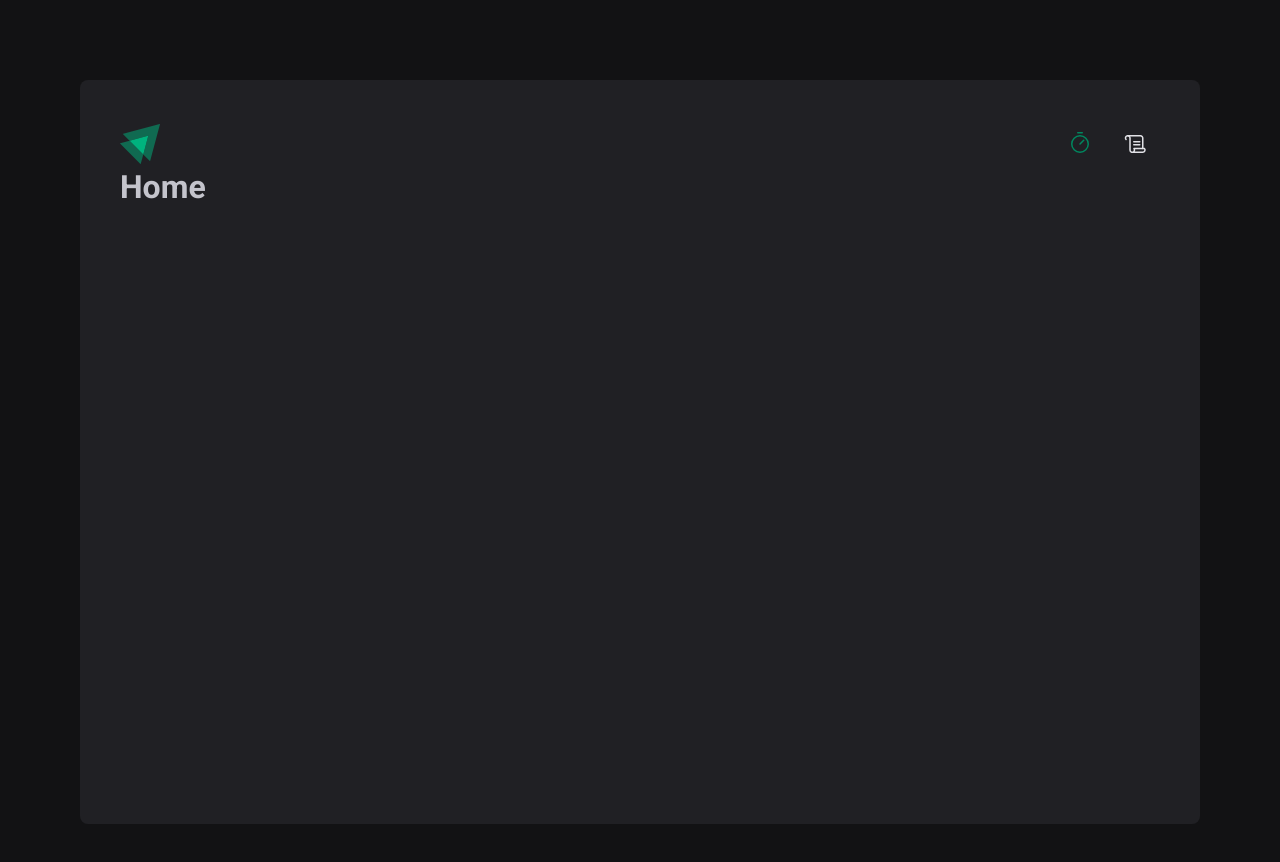
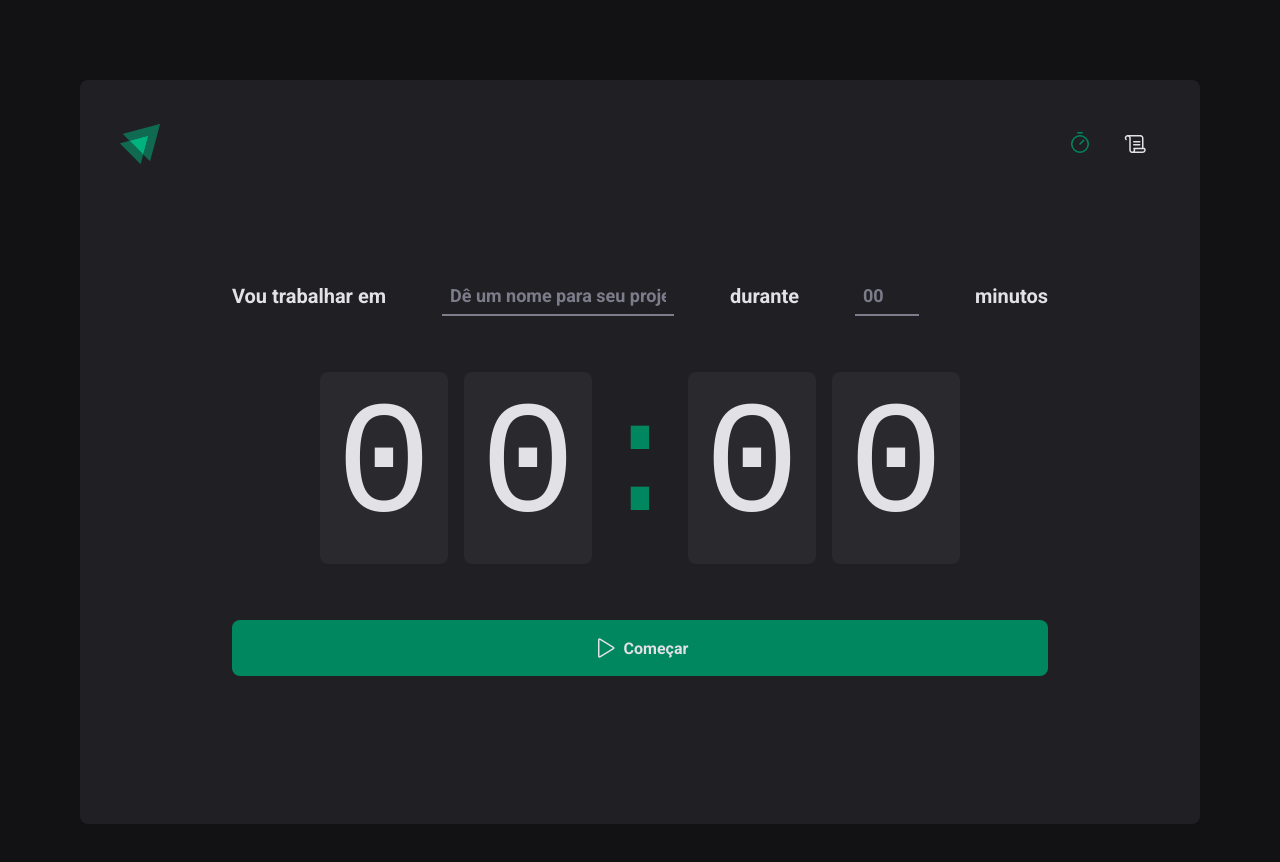
Before and after one commit to lirasusejdev/ignite-23-Project02, a React (Vite) app in the folder 02-ignite-timer/: page / in a window 1280 px wide. Shown: the top 862 px of the page. Built offline with nearby package versions, Linux system fonts and the light colour scheme.

Commit message:
adicionado a home

```diff
--- a/02-ignite-timer/src/pages/Home.tsx
+++ /dev/null
@@ -1,4 +0,0 @@
-
-export function Home() {
-  return <h1>Home</h1>
-}
--- /dev/null
+++ b/02-ignite-timer/src/pages/Home/index.tsx
@@ -0,0 +1,45 @@
+import { Play } from 'phosphor-react'
+import {
+  CountdownContainer,
+  FormContainer,
+  HomeContainer,
+  Separator,
+  StartCountdownButton,
+  TaskInput,
+  MinutesAmoutInput
+} from './styles'
+
+export function Home() {
+  return (
+    <HomeContainer>
+      <form action="">
+        <FormContainer>
+          <label htmlFor="task">Vou trabalhar em </label>
+          <TaskInput id="task" placeholder="Dê um nome para seu projeto" />
+
+          <label htmlFor="task">durante</label>
+          <MinutesAmoutInput
+            type="number"
+            placeholder="00"
+            id="minutesAmount"
+          />
+
+          <span>minutos</span>
+        </FormContainer>
+
+        <CountdownContainer>
+          <span>0</span>
+          <span>0</span>
+          <Separator>:</Separator>
+          <span>0</span>
+          <span>0</span>
+        </CountdownContainer>
+
+        <StartCountdownButton type="submit">
+          <Play size={24} />
+          Começar
+        </StartCountdownButton>
+      </form>
+    </HomeContainer>
+  )
+}
--- /dev/null
+++ b/02-ignite-timer/src/pages/Home/styles.ts
@@ -0,0 +1,104 @@
+import { styled } from 'styled-components'
+
+export const HomeContainer = styled.main`
+  /* height: 100%; */
+  flex: 1;
+  display: flex;
+  align-items: center;
+  justify-content: center;
+
+  form {
+    display: flex;
+    flex-direction: column;
+    align-items: center;
+    gap: 3.5rem;
+  }
+`
+
+export const FormContainer = styled.div`
+  width: 100%;
+  display: flex;
+  align-items: center;
+  justify-content: center;
+  gap: 3.5rem;
+  color: ${props => props.theme['gray-100']};
+  font-size: 1.25rem;
+  font-weight: bold;
+  flex-wrap: wrap;
+`
+
+const BaseInput = styled.input`
+  background: transparent;
+  height: 2.5rem;
+  border: 0;
+  border-bottom: 2px solid ${props => props.theme['gray-500']};
+  font-weight: bold;
+  font-size: 1.125rem;
+  padding: 0 0.5rem;
+  color: ${props => props.theme['gray-100']};
+
+  &:focus {
+    box-shadow: none;
+    border-color: ${props => props.theme['green-500']};
+  }
+
+  &::placeholder {
+    color: ${props => props.theme['gray-500']};
+  }
+`
+
+export const TaskInput = styled(BaseInput)`
+  flex: 1;
+`
+
+export const MinutesAmoutInput = styled(BaseInput)`
+  width: 4rem;
+`
+
+export const CountdownContainer = styled.div`
+  font-family: 'Roboto Mono', monospace;
+  font-size: 10rem;
+  line-height: 8rem;
+  color: ${props => props.theme['gray-100']};
+  display: flex;
+  gap: 1rem;
+
+  span {
+    background: ${props => props.theme['gray-700']};
+    padding: 2rem 1rem;
+    border-radius: 8px;
+  }
+`
+
+export const Separator = styled.div`
+  padding: 2rem 0;
+  color: ${props => props.theme['green-500']};
+  width: 4rem;
+  overflow: hidden;
+  display: flex;
+  justify-content: center;
+`
+
+export const StartCountdownButton = styled.button`
+  width: 100%;
+  border: 0;
+  padding: 1rem;
+  border-radius: 8px;
+  display: flex;
+  align-items: center;
+  justify-content: center;
+  gap: 0.5rem;
+  font-weight: bold;
+  cursor: pointer;
+  background: ${props => props.theme['green-500']};
+  color: ${props => props.theme['gray-100']};
+
+  &:not(:disabled):hover {
+    background: ${props => props.theme['green-700']};
+  }
+
+  &:disabled {
+    opacity: 0.7;
+    cursor: not-allowed;
+  }
+`
--- a/02-ignite-timer/src/styles/global.ts
+++ b/02-ignite-timer/src/styles/global.ts
@@ -16,6 +16,7 @@ export const GlobalStyle = createGlobalStyle`
 body {
   background:  ${props => props.theme['gray-900']};
   color: ${props => props.theme['gray-300']};
+  -webkit-font-smoothing: antialiased;
 
 }
 
```
